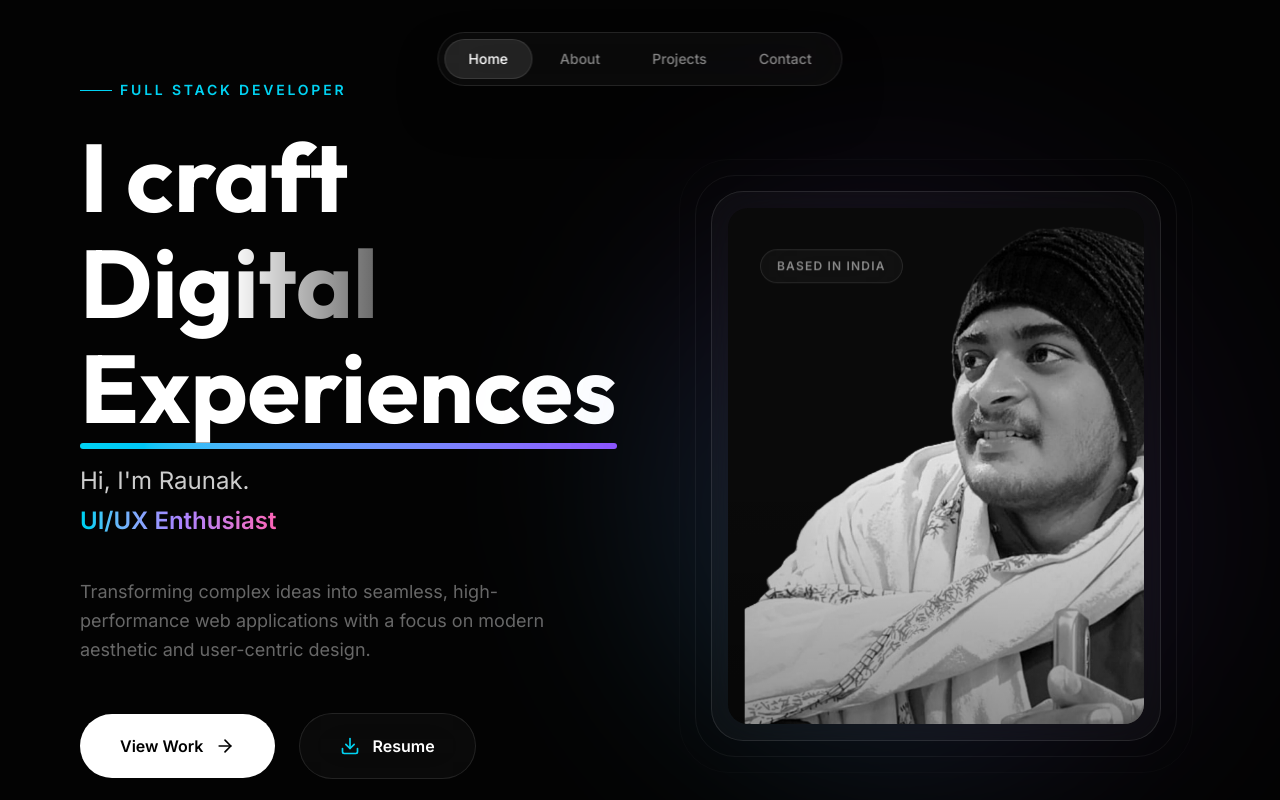
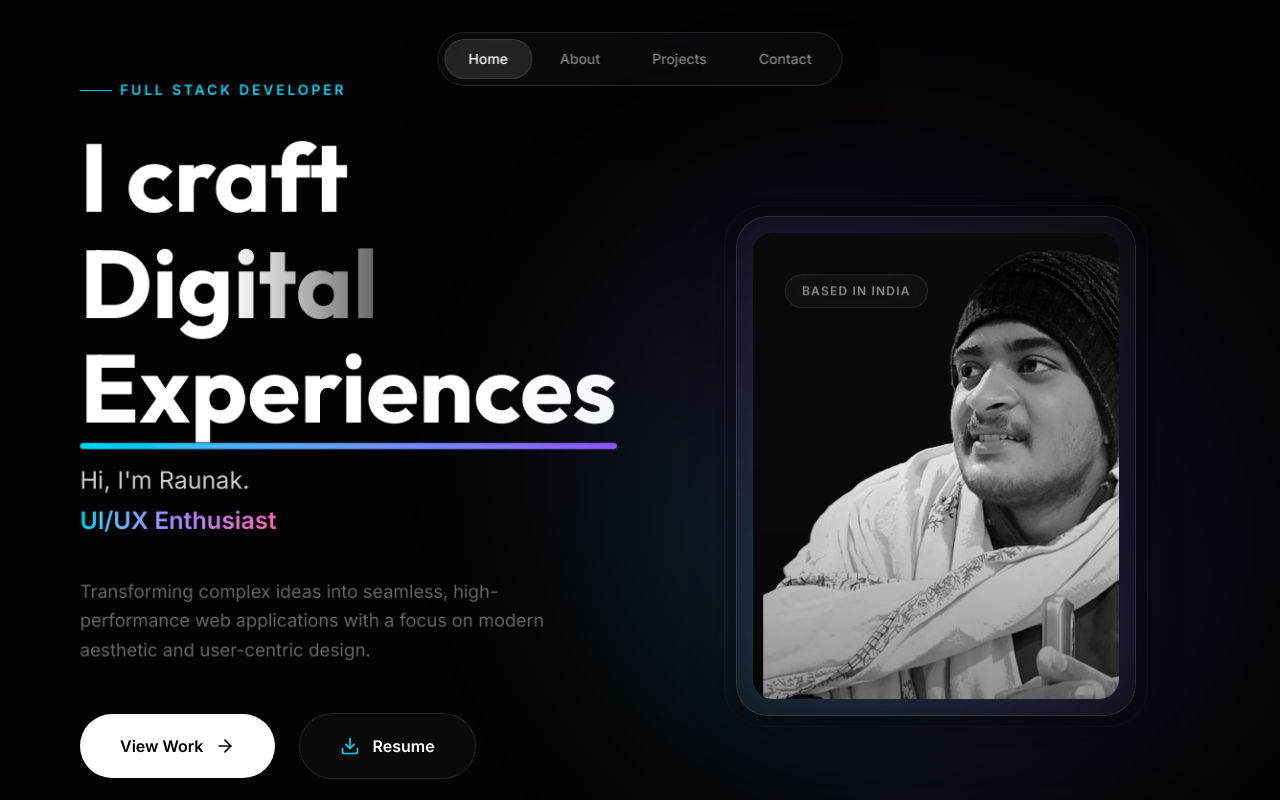
Before and after one commit to raunak5616/Raunak-Portfolio, a React (Vite) app in the folder my_protfolio/: page / in a window 1280 px wide. Shown: the top 800 px of the page. Built offline with nearby package versions, Linux system fonts and the light colour scheme.

Commit message:
feat: implement projects, hero, and layout page components with framer-motion animations

```diff
--- a/my_protfolio/src/pages/hero/index.jsx
+++ b/my_protfolio/src/pages/hero/index.jsx
@@ -117,7 +117,8 @@ const Hero = () => {
            initial={{ opacity: 0, scale: 0.9, x: 50 }}
            animate={{ opacity: 1, scale: 1, x: 0 }}
            transition={{ duration: 1.2, ease: [0.16, 1, 0.3, 1] }}
-          className="relative hidden lg:flex justify-center items-center"
+           className="relative flex justify-center items-center mt-12 lg:mt-0"
+           style={{ perspective: "1000px" }}
          >
 
            <div className="absolute inset-0 z-0">
@@ -127,32 +128,52 @@ const Hero = () => {
                  rotate: [0, 10, 0]
                }}
                transition={{ duration: 8, repeat: Infinity, ease: "linear" }}
-              className="absolute top-1/2 left-1/2 -translate-x-1/2 -translate-y-1/2 w-full h-full bg-gradient-to-tr from-cyan-500/20 via-violet-500/10 to-transparent rounded-full blur-[80px]"
+               className="absolute top-1/2 left-1/2 -translate-x-1/2 -translate-y-1/2 w-[120%] h-[120%] bg-gradient-to-tr from-cyan-500/20 via-violet-500/10 to-transparent rounded-full blur-[80px]"
              />
            </div>
 
-          <div className="relative z-10 w-[450px] h-[550px] group">
+           <motion.div
+             className="relative z-10 w-full max-w-[320px] sm:max-w-[400px] lg:w-[450px] aspect-[4/5] group cursor-pointer"
+             whileHover={{ rotateX: 5, rotateY: -5, scale: 1.02 }}
+             transition={{ type: "spring", stiffness: 300, damping: 20 }}
+             style={{ transformStyle: "preserve-3d" }}
+           >
 
-            <div className="absolute -inset-4 border border-white/5 rounded-[40px] pointer-events-none transition-all duration-500 group-hover:-inset-2 group-hover:border-white/10" />
-            <div className="absolute -inset-8 border border-white/[0.02] rounded-[50px] pointer-events-none" />
+             <div className="absolute inset-0 bg-gradient-to-tr from-cyan-500/20 via-white/10 to-violet-500/20 blur-[100px] opacity-0 group-hover:opacity-100 transition-opacity duration-700 -z-10" />
 
-            <div className="w-full h-full glass border-white/10 rounded-[32px] overflow-hidden p-4">
-              <div className="relative w-full h-full rounded-[20px] overflow-hidden bg-[#0A0A0A]">
+             <div
+               className="absolute -inset-4 border border-white/5 rounded-[40px] pointer-events-none transition-all duration-500 group-hover:-inset-2 group-hover:border-white/10"
+               style={{ transform: "translateZ(-20px)" }}
+             />
+             <div
+               className="absolute -inset-8 border border-white/[0.02] rounded-[50px] pointer-events-none"
+               style={{ transform: "translateZ(-40px)" }}
+             />
+
+             <div
+               className="w-full h-full glass border-white/10 rounded-[32px] overflow-hidden p-4 shadow-2xl shadow-black/50"
+               style={{ transform: "preserve-3d" }}
+             >
+               <div
+                 className="relative w-full h-full rounded-[20px] overflow-hidden bg-[#0A0A0A]"
+                 style={{ transform: "translateZ(20px)" }}
+               >
                  <img
                    src={profileImg}
                    alt="Raunak Kumar"
-                  className="w-full h-full object-cover grayscale-[20%] transition-all duration-700 group-hover:grayscale-0 group-hover:scale-110"
+                   className="w-full h-full object-cover grayscale-[20%] transition-all duration-700 group-hover:grayscale-0 group-hover:scale-110 relative z-10"
                  />
 
 
-                <div className="absolute inset-0 bg-gradient-to-t from-black/60 via-transparent to-transparent opacity-60" />
+                 <div className="absolute inset-0 bg-gradient-to-t from-black/60 via-transparent to-transparent opacity-60 z-20" />
 
 
                  <motion.div
                    initial={{ y: 0 }}
                    animate={{ y: [-10, 10, -10] }}
                    transition={{ duration: 4, repeat: Infinity, ease: "easeInOut" }}
-                  className="absolute top-8 left-8 px-4 py-2 glass rounded-full text-xs font-bold tracking-widest text-white/50 border border-white/10"
+                   className="absolute top-8 left-8 px-4 py-2 glass rounded-full text-xs font-bold tracking-widest text-white/50 border border-white/10 shadow-lg"
+                   style={{ transform: "translateZ(60px)" }}
                  >
                    BASED IN INDIA
                  </motion.div>
@@ -160,7 +181,7 @@ const Hero = () => {
              </div>
 
 
-          </div>
+           </motion.div>
          </motion.div>
 
       </div>
--- a/my_protfolio/src/pages/layout/index.jsx
+++ b/my_protfolio/src/pages/layout/index.jsx
@@ -1,9 +1,14 @@
+import { useEffect } from "react";
 import { NavLink, Outlet, useLocation } from "react-router-dom";
 import { motion, AnimatePresence } from "framer-motion";
 import Footer from "../../component/footer";
 
 const Layout = () => {
   const location = useLocation();
+
+  const handleExitComplete = () => {
+    window.scrollTo({ top: 0, behavior: "instant" });
+  };
 
   const navItems = [
     { name: "Home", path: "/" },
@@ -57,19 +62,25 @@ const Layout = () => {
         </motion.div>
       </nav>
 
-      <main className="relative z-10">
-        <AnimatePresence mode="wait">
+      <main className="relative z-10 flex flex-col min-h-screen overflow-hidden">
+        <AnimatePresence mode="wait" onExitComplete={handleExitComplete}>
           <motion.div
             key={location.pathname}
-            initial={{ opacity: 0, y: 10 }}
-            animate={{ opacity: 1, y: 0 }}
-            exit={{ opacity: 0, y: -10 }}
-            transition={{ duration: 0.3 }}
+            initial={{ opacity: 0, scale: 1.05, filter: "blur(10px)" }}
+            animate={{ opacity: 1, scale: 1, filter: "blur(0px)" }}
+            exit={{ opacity: 0, scale: 0.95, filter: "blur(10px)" }}
+            transition={{
+              duration: 0.6,
+              ease: [0.22, 1, 0.36, 1],
+              opacity: { duration: 0.4 },
+              filter: { duration: 0.4 }
+            }}
+            className="flex-1 flex flex-col will-change-[transform,opacity,filter]"
           >
             <Outlet />
+            <Footer />
           </motion.div>
         </AnimatePresence>
-        <Footer />
       </main>
     </div>
   );
```
Also changed, not shown: my_protfolio/src/pages/projects/index.jsx (+48 -54 lines). Lines whose indentation alone changed are shown as unchanged.
